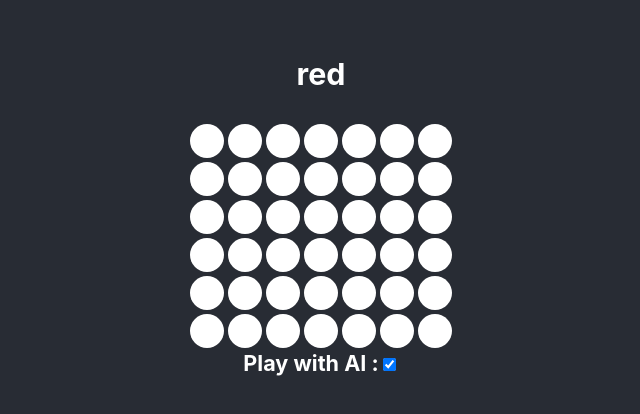
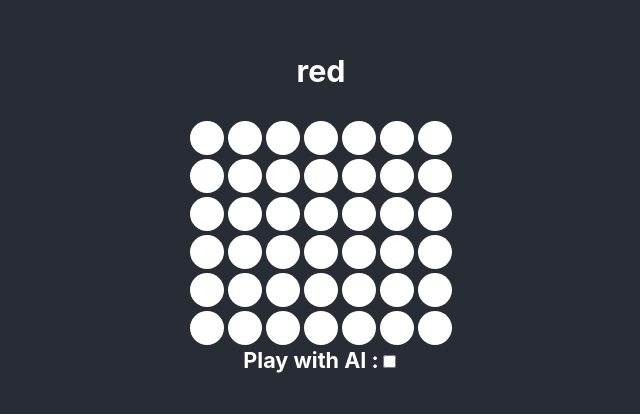
Before and after one commit to AnthonyDiTom/AIWars, a React (Create React App) app: page / in a window 1280 px wide. Shown: the part 184-598 px from the top of the page, without its empty margins (319-959 px from the left). Built offline with nearby package versions, Linux system fonts and the light colour scheme.

Commit message:
Refactoring

```diff
--- a/src/App.tsx
+++ b/src/App.tsx
@@ -1,6 +1,6 @@
 import React from 'react';
 import './App.css';
-import Puissance4 from './Puissance4';
+import Puissance4 from './Components/Puissance4';
 
 function App() {
   return (
--- a/src/iaPlayers/IaPlayer.ts
+++ b/src/Classes/IaPlayer.ts
@@ -1,4 +1,4 @@
-import P4Utils from '../Classes/P4Utils';
+import P4Utils from './P4Utils';
 
 class IAPlayer {
   static getRandomInt(): number {
--- a/src/Puissance4.tsx
+++ b/src/Components/Puissance4.tsx
@@ -1,14 +1,14 @@
 import React, { useState } from 'react';
-import './App.css';
-import P4Utils from './Classes/P4Utils';
-import RoundButton from './Components/RoundButton';
-import IAPlayer from './iaPlayers/IaPlayer';
+import '../App.css';
+import P4Utils from '../Classes/P4Utils';
+import RoundButton from './RoundButton';
+import IAPlayer from '../Classes/IaPlayer';
 
 function Puissance4() {
   const [board, setBoard] = useState(P4Utils.newBoard);
   const [player, setPlayer] = useState('red');
   const [winner, setWinner] = useState<string | null>(null);
-  const [isIAPlaying, setisIAPlaying] = useState(true);
+  const [isIAPlaying, setisIAPlaying] = useState(false);
   const setNextPlayer = () => setPlayer(player === 'red' ? 'blue' : 'red');
 
   React.useEffect(() => {
@@ -99,13 +99,9 @@ function Puissance4() {
     );
   }
 
-  return (
-    <div>
-      {winner === null ? <h3>{player}</h3> : <Winner />}
-
-      <Board />
-
-      <h5 style={{ margin: '30px' }}>
+  function AICheckbox() {
+    return (
+      <h5>
         Play with AI :
         <input
           name="isGoing"
@@ -114,6 +110,14 @@ function Puissance4() {
           onChange={() => setisIAPlaying(!isIAPlaying)}
         />
       </h5>
+    );
+  }
+
+  return (
+    <div>
+      {winner === null ? <h3>{player}</h3> : <Winner />}
+      <Board />
+      <AICheckbox />
     </div>
   );
 }
```
